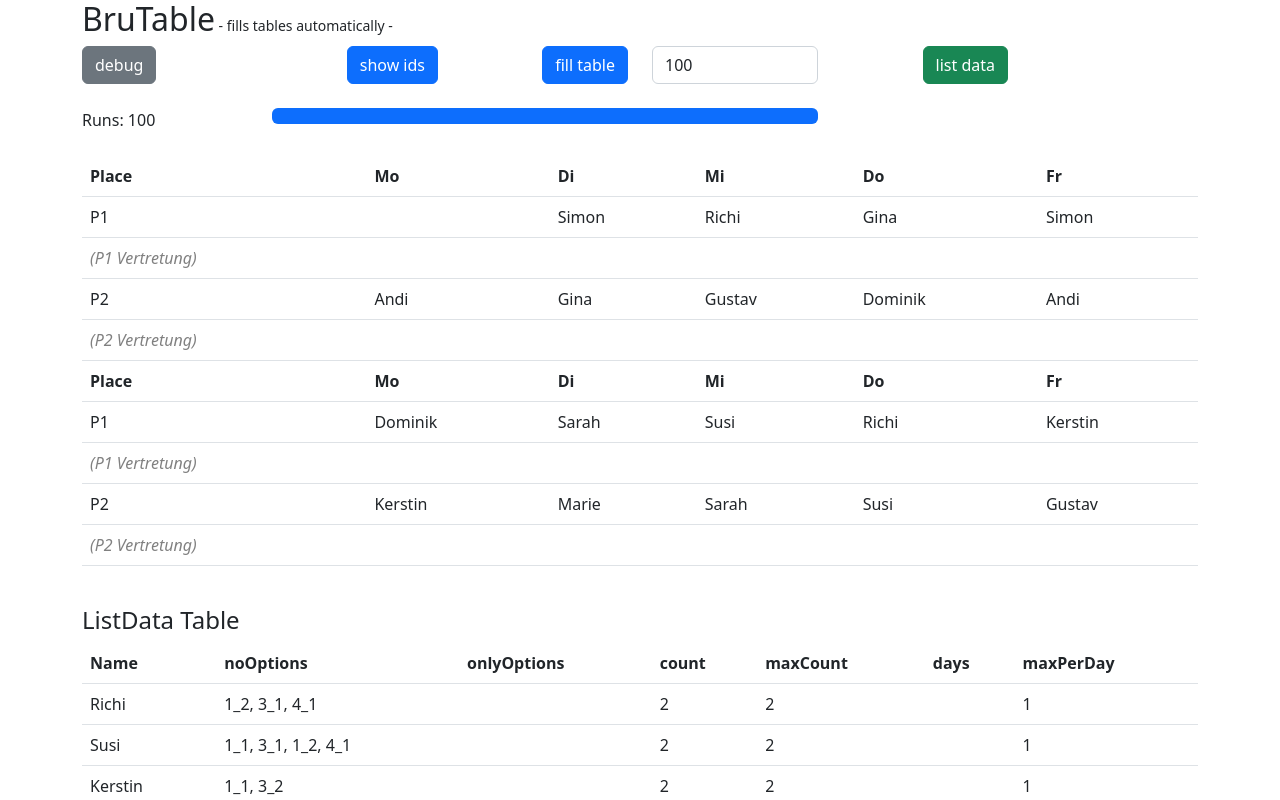
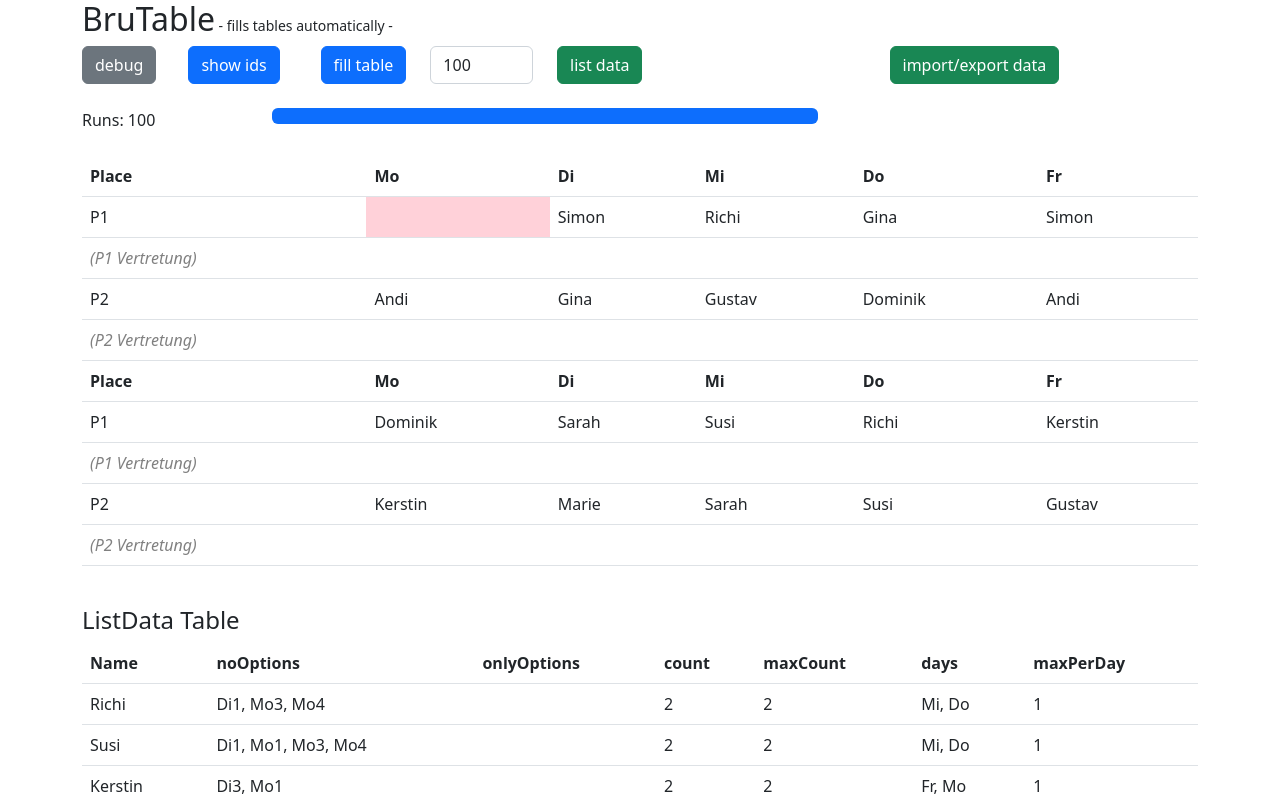
Before and after one commit to Sulkar/BruTable, a website built with webpack: page src/index.html in a window 1280 px wide. Both pictures are taken after a click on the button "list data". Shown: the top 800 px of the page. Built offline with nearby package versions, Linux system fonts and the light colour scheme.

Commit message:
import/export, highlight cells, map numbers

```diff
--- a/src/index.html
+++ b/src/index.html
@@ -11,25 +11,34 @@
     <div class="container">
         <h2>BruTable<span style="font-size: 14px;"> - fills tables automatically -</span></h2>
         <div class="row">
-            <div class="col-2">
+            <div class="col-1">
                 <button type="button" class="btn btn-secondary" id="btnDebug">debug</button>
             </div>
-            <div class="col-6">
+            <div class="col-4">
                 <div class="row">
-                    <div class="col"><button type="button" class="btn btn-primary float-end" id="btnCellValueToggle">show ids</button>
+                    <div class="col"><button type="button" class="btn btn-primary float-end"
+                            id="btnCellValueToggle">show ids</button>
                     </div>
-                    <div class="col"><button type="button" class="btn btn-primary float-end" id="btnFillTable">fill table</button>
+                    <div class="col"><button type="button" class="btn btn-primary float-end" id="btnFillTable">fill
+                            table</button>
                     </div>
-                    <div class="col"><input type="text" placeholder="loop number" class="form-control" value="100" id="inputLoopNumber">
+                    <div class="col"><input type="text" placeholder="loop number" class="form-control" value="100"
+                            id="inputLoopNumber">
                     </div>
                 </div>
             </div>
-            <div class="col-2">
-                <div class="col"><button type="button" class="btn btn-success float-end" id="btnListData">list data</button>
+            <div class="col">
+                <div class="row">
+                    <div class="col"><button type="button" class="btn btn-success " id="btnListData">list data</button>
+                    </div>
+                    <div class="col"><button type="button" class="btn btn-success " id="btnImportExportData"
+                            data-bs-toggle="modal" data-bs-target="#importExportModal">import/export data</button>
+                    </div>
                 </div>
             </div>
+        </div>
 
-        </div>
+
         <br>
         <div class="row">
             <div class="col-2">
@@ -51,6 +60,38 @@
             <div id="listData"></div>
         </div>
     </div>
+
+
+    <!-- Modal import export -->
+    <div class="modal" id="importExportModal" tabindex="-1">
+        <div class="modal-dialog">
+            <div class="modal-content">
+                <div class="modal-header">
+                    <h5 class="modal-title">import/export data</h5>
+                    <button type="button" class="btn-close" data-bs-dismiss="modal" aria-label="Close"></button>
+                </div>
+                <div class="modal-body">
+                    <textarea class="form-control" rows="8" placeholder="" id="textareaImportExportModal"></textarea>
+                </div>
+                <div class="modal-footer">
+                    <button type="button" class="btn btn-secondary" data-bs-dismiss="modal">close</button>
+                    <button type="button" class="btn btn-primary" id="btnImportExportModalDeleteData">delete data</button>
+                    <button type="button" class="btn btn-primary" id="btnImportExportModalCopyData">copy data</button>
+                    <button type="button" class="btn btn-primary" id="btnImportExportModalLoadData" data-bs-dismiss="modal">import data</button>
+                </div>
+            </div>
+        </div>
+    </div>
+
+
+
+
+
+
+
+
+
+    <!-- SCRIPT -->
     <script src="main.js"></script>
 </body>
 
--- a/src/index.js
+++ b/src/index.js
@@ -1,9 +1,9 @@
 import "./style/index.scss";
 import "bootstrap/dist/css/bootstrap.min.css";
 import $ from "jquery";
-import "bootstrap";
+import { Modal } from "bootstrap";
 
-let TEST_DATA = [
+let TEST_PERSON_DATA = [
   { name: "Richi", noOptions: ["1_2", "3_1", "4_1"], onlyOptions: [], count: 0, maxCount: 2, days: [], maxPerDay: 1 },
   { name: "Susi", noOptions: ["1_1", "3_1", "1_2", "4_1"], onlyOptions: [], count: 0, maxCount: 2, days: [], maxPerDay: 1 },
   { name: "Kerstin", noOptions: ["1_1", "3_2"], onlyOptions: [], count: 0, maxCount: 2, days: [], maxPerDay: 1 },
@@ -43,10 +43,37 @@ $(function () {
   startFillTable();
 });
 
+$("#btnImportExportModalDeleteData").on("click", function () {
+  $("#textareaImportExportModal").val("");
+  $("#textareaImportExportModal").select();
+});
+
+$("#btnImportExportModalCopyData").on("click", function () {
+  const currentTextareaValue = $("#textareaImportExportModal").val();
+  copyToClipboardAsync(currentTextareaValue);
+  $("#textareaImportExportModal").select();
+});
+const copyToClipboardAsync = (str) => {
+  if (navigator && navigator.clipboard && navigator.clipboard.writeText) return navigator.clipboard.writeText(str);
+  return Promise.reject("The Clipboard API is not available.");
+};
+
+$("#btnImportExportData").on("click", function () {
+  const currentCellValuesJSON = JSON.stringify(BEST_ATTEMPT.cellArray);
+  $("#textareaImportExportModal").val(currentCellValuesJSON);
+});
+//btn modal load data
+$("#btnImportExportModalLoadData").on("click", function () {
+  const currentTextareaValue = $("#textareaImportExportModal").val();
+  const currentCellValues = JSON.parse(currentTextareaValue);
+  fillTableWithCellArray(currentCellValues);
+  highlightAllEmptyTableCells(["cell"]);
+});
+
 //{ name: "Jojo", noOptions: [], onlyOptions: ["3_3"], count: 0, maxCount: 2, days: [], maxPerDay: 1 },
 $("#btnListData").on("click", function () {
   let tempValues = getValuesFromTable(["cell"]);
-  let tempData = updateDataWithTableValues(TEST_DATA, tempValues);
+  let tempData = updateDataWithTableValues(TEST_PERSON_DATA, tempValues);
   $("#listData").html(createListDataTable(tempData));
 });
 
@@ -91,6 +118,7 @@ function startFillTable() {
   //start loop
   fillTableLoop(LOOP_NUMBER, 500).then(function () {
     fillTableWithCellArray(BEST_ATTEMPT.cellArray);
+    highlightAllEmptyTableCells(["cell"]);
     //display result
     const endTime = Date.now();
     const executionTime = endTime - startTime;
@@ -128,6 +156,8 @@ function createTable(tableData) {
 function createListDataTable(data) {
   let tempHeader = "<h4>ListData Table</h4>";
   let tempTable = "<table class='table' id='dataList'>";
+  let tempNrToDayMap = { 1: "Mo", 2: "Di", 3: "Mi", 4: "Do", 5: "Fr" };
+  //let tempNrToPauseMap =
   //header
   tempTable += "<thead>";
   tempTable += "<tr>";
@@ -146,12 +176,26 @@ function createListDataTable(data) {
     tempTable += "<tr>";
 
     tempTable += "<td class=''>" + row.name + "</td>";
-    tempTable += "<td class=''>" + row.noOptions.map((noOPtion) => " " + noOPtion).toString() + "</td>";
-    tempTable += "<td class=''>" + row.onlyOptions.map((onlyOption) => " " + onlyOption).toString() + "</td>";
+    let tempNoOptionString = row.noOptions
+      .map((noOPtion) => " " + tempNrToDayMap[noOPtion.split("_")[1]] + noOPtion.split("_")[0])
+      .sort()
+      .toString();
+    let tempOnlyOptionsString = row.onlyOptions
+      .map((onlyOption) => " " + tempNrToDayMap[onlyOption.split("_")[1]] + onlyOption.split("_")[0])
+      .sort()
+      .toString();
+    tempTable += "<td class=''>" + tempNoOptionString + "</td>";
+    tempTable += "<td class=''>" + tempOnlyOptionsString + "</td>";
 
-    tempTable += "<td class=''>" + row.count + "</td>";
+    if (row.count < row.maxCount) {
+      tempTable += "<td class='noMaxCount'>" + row.count + "</td>";
+    } else {
+      tempTable += "<td class=''>" + row.count + "</td>";
+    }
+
     tempTable += "<td class=''>" + row.maxCount + "</td>";
-    tempTable += "<td class=''>" + row.days.map((day) => " " + day).toString() + "</td>";
+
+    tempTable += "<td class=''>" + row.days.map((day) => " " + tempNrToDayMap[day]).toString() + "</td>";
     tempTable += "<td class=''>" + row.maxPerDay + "</td>";
     tempTable += "</tr>";
   });
@@ -179,6 +223,17 @@ function getAllEmptyTableCells() {
   return allEmptyCellArray;
 }
 
+function highlightAllEmptyTableCells(typesArray) {
+  typesArray.forEach((type) => {
+    $("." + type).each(function () {
+      $(this).removeClass("emptyCell");
+      if (isCellObjectEmpty($(this))) {
+        $(this).addClass("emptyCell");
+      }
+    });
+  });
+}
+
 //function fill table based on cell array
 function fillTableWithCellArray(cellArray) {
   cellArray.forEach((cell) => {
@@ -199,22 +254,25 @@ function getValuesFromTable(typesArray) {
   let dataCellsArray = [];
   typesArray.forEach((type) => {
     $("." + type).each(function () {
-      dataCellsArray.push($(this).html());
+      let tempRow = $(this).attr("id").split("_")[1];
+      let tempColumn = $(this).attr("id").split("_")[2];
+      dataCellsArray.push({ row: tempRow, column: tempColumn, name: $(this).html() });
     });
   });
   return dataCellsArray;
 }
 
-function updateDataWithTableValues(data, tableValues) {
-  const dataCopy = structuredClone(data);
-  dataCopy.forEach((row) => {
+function updateDataWithTableValues(personData, tableValues) {
+  const personDataCopy = structuredClone(personData);
+  personDataCopy.forEach((person) => {
     tableValues.forEach((value) => {
-      if (row.name == value) {
-        row.count = row.count + 1;
+      if (person.name == value.name) {
+        person.count = person.count + 1;
+        person.days.push(value.column);
       }
     });
   });
-  return dataCopy;
+  return personDataCopy;
 }
 
 function countEmptyMetaTableCells(tableMetaData) {
@@ -297,7 +355,7 @@ function printMetaData(tableMetaData) {
 async function fillTableLoop(maxAttempts, updateUiEveryNCounts) {
   while (COUNTER < maxAttempts) {
     COUNTER++;
-    let tempSolution = autoFillTableMeta(META_DATA_CELLS_ARRAY, TEST_DATA);
+    let tempSolution = autoFillTableMeta(META_DATA_CELLS_ARRAY, TEST_PERSON_DATA);
     let tempEmptyCells = countEmptyMetaTableCells(tempSolution);
     if (BEST_ATTEMPT.emptyCells == undefined || BEST_ATTEMPT.emptyCells >= tempEmptyCells) {
       BEST_ATTEMPT.cellArray = tempSolution;
--- a/src/style/index.scss
+++ b/src/style/index.scss
@@ -10,3 +10,8 @@
   color: grey;
   font-style: italic;
 }
+
+.emptyCell,
+.noMaxCount {
+  background-color: #ffd1d9 !important;
+}
```
Also changed, not shown: src/MyClass.js (deleted, +0 -15 lines).
